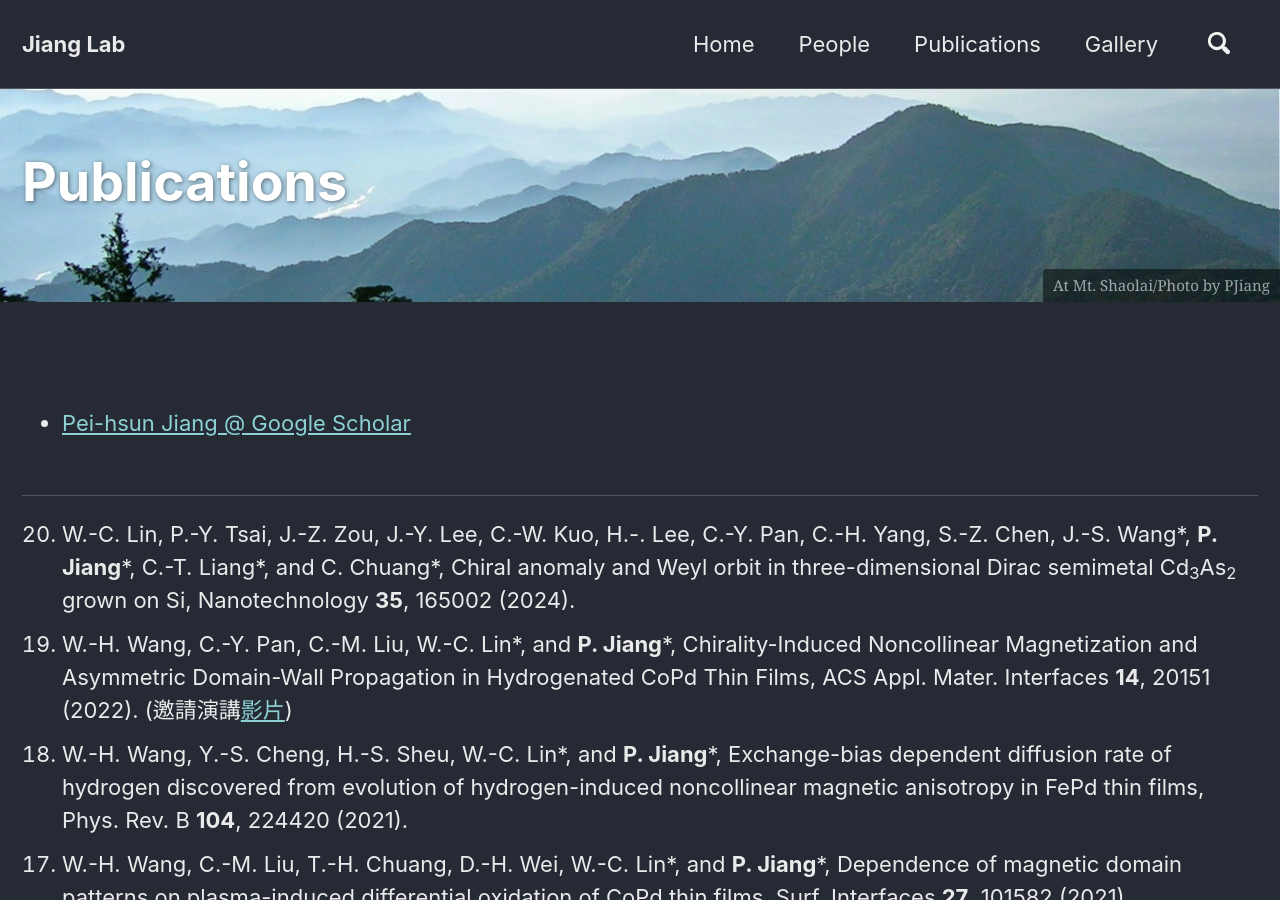
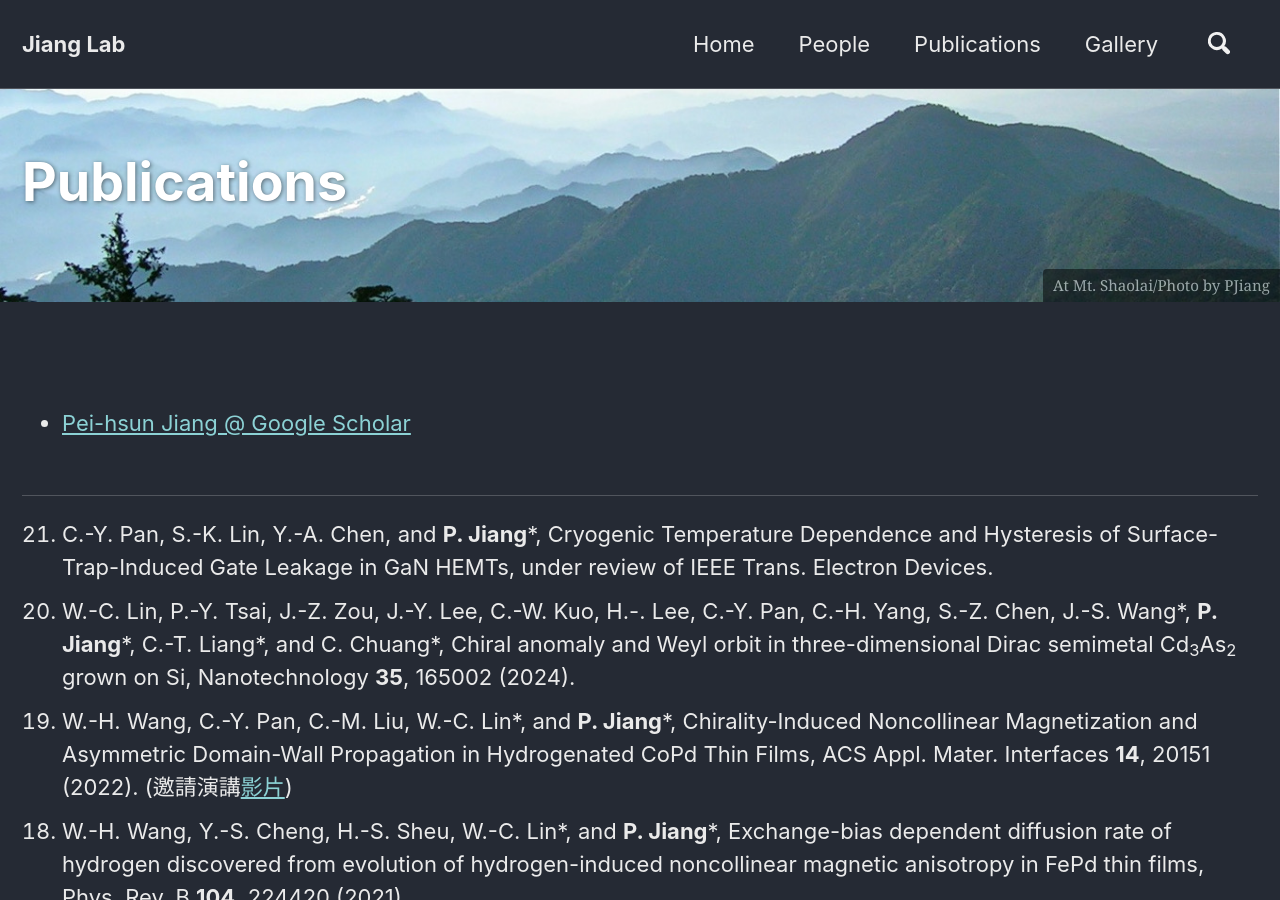
Before and after one commit to pjiang-ntnu/pjiang-ntnu.github.io, a Jekyll site: the page built from _pages/publications.md, in a window 1280 px wide and 900 px high. Built offline with Jekyll 4.4.1, drawn with Linux system fonts in a browser that asks for light colours; nearby versions of some CDN libraries; comment, search, counter and statistics services are not loaded.

Commit message:
Update publications.md

```diff
--- a/_pages/publications.md
+++ b/_pages/publications.md
@@ -33,6 +33,8 @@ referrerPolicy="no-referrer-when-downgrade"></a></div></noscript>
 ----------------------
 
 <ol reversed>
+<li> C.-Y. Pan, S.-K. Lin, Y.-A. Chen, and <b>P. Jiang</b>*, Cryogenic Temperature Dependence and Hysteresis of Surface-Trap-Induced Gate Leakage in GaN HEMTs, under review of IEEE Trans. Electron Devices.
+
 <li> W.-C. Lin, P.-Y. Tsai, J.-Z. Zou, J.-Y. Lee, C.-W. Kuo, H.-. Lee, C.-Y. Pan, C.-H. Yang, S.-Z. Chen, J.-S. Wang*, <b>P. Jiang</b>*, C.-T. Liang*, and C. Chuang*, Chiral anomaly and Weyl orbit in three-dimensional Dirac semimetal Cd<sub>3</sub>As<sub>2</sub> grown on Si, Nanotechnology <b>35</b>, 165002 (2024).
 
 <li> W.-H. Wang, C.-Y. Pan, C.-M. Liu, W.-C. Lin*, and <b>P. Jiang</b>*, Chirality-Induced Noncollinear Magnetization and Asymmetric Domain-Wall Propagation in Hydrogenated CoPd Thin Films, ACS Appl. Mater. Interfaces <b>14</b>, 20151 (2022). (邀請演講<a href="https://drive.google.com/file/d/1fOm8GiVJSlHF7kvDjN13logfFPzAM3z9/view">影片</a>)
```
